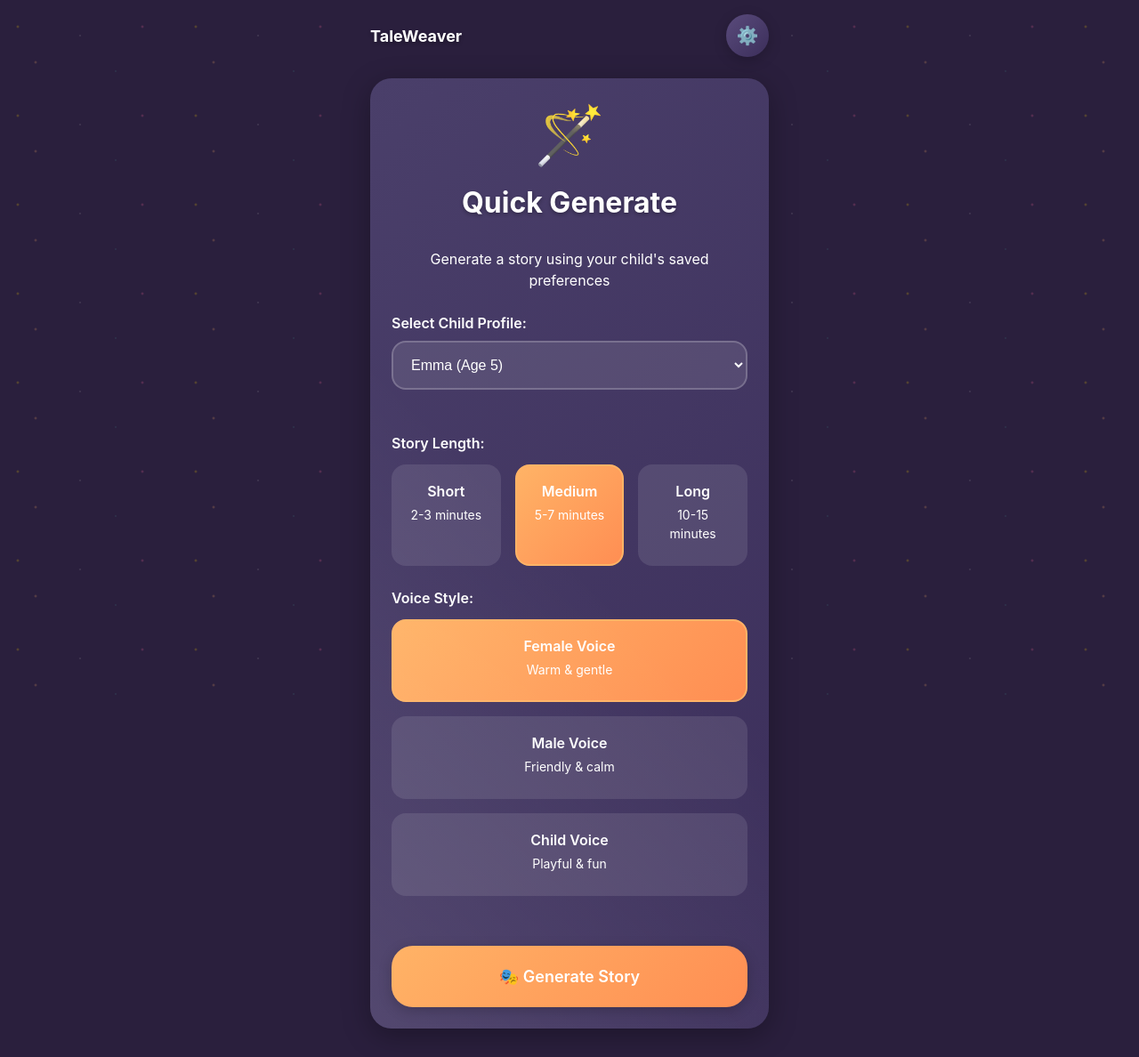
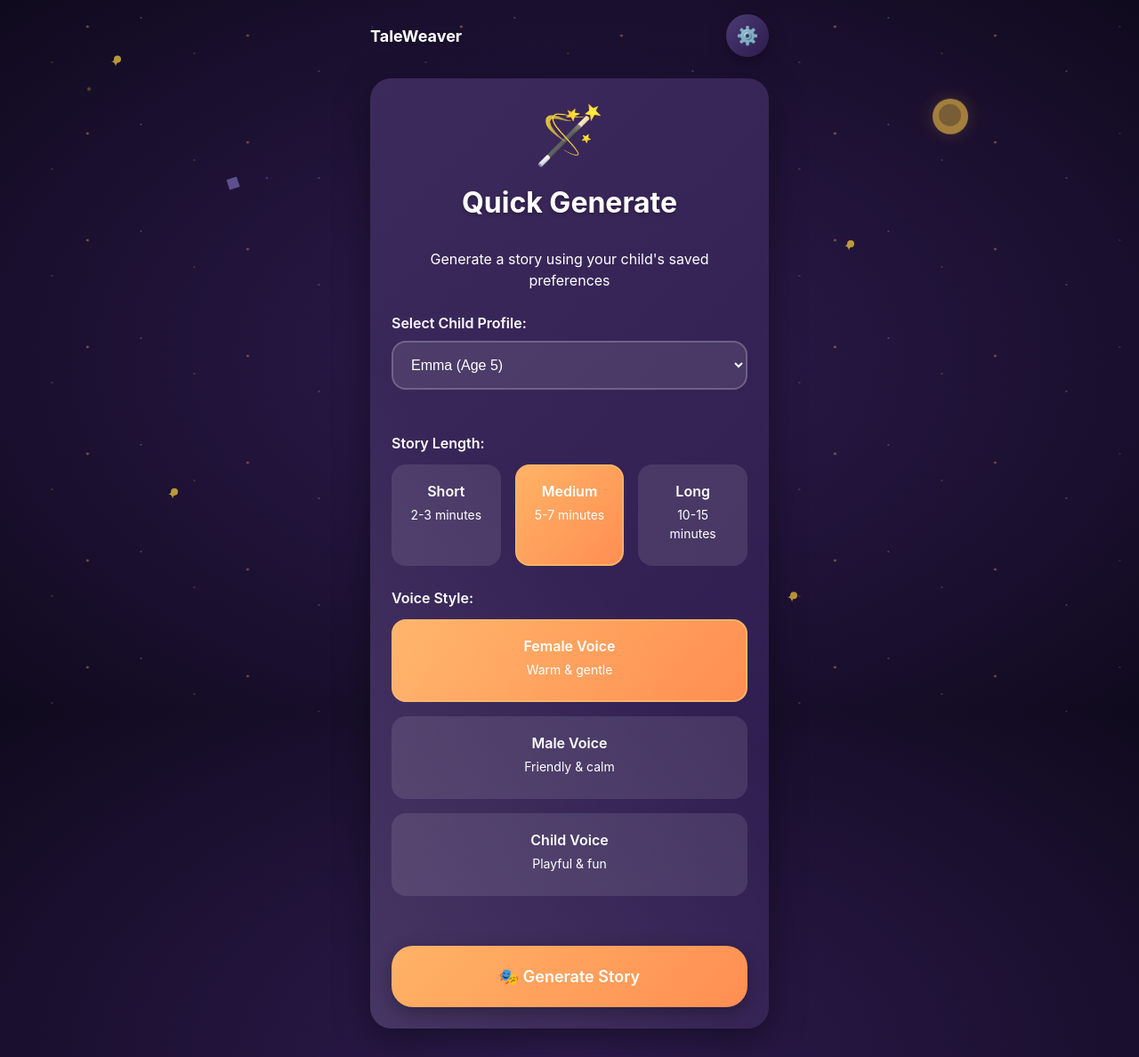
Before and after one commit to frostaura/app.taleweaver, a React (Create React App) app in the folder src/frontend/: page / in a window 1280 px wide. Shown: the whole page at 89% size. Built offline with nearby package versions, Linux system fonts and the light colour scheme.

Commit message:
Implement initial visual redesign with updated theme and dashboard cards
Co-authored-by: frostaura <8956241+frostaura@users.noreply.github.com>

```diff
--- a/src/frontend/src/App.tsx
+++ b/src/frontend/src/App.tsx
@@ -5,6 +5,7 @@ import { ThemeProvider } from 'styled-components';
 import { store } from './store';
 import { theme } from './styles/theme';
 import { GlobalStyle } from './styles/components';
+import BackgroundDecorations from './components/BackgroundDecorations';
 import Dashboard from './pages/Dashboard';
 import PrivacyPolicy from './pages/PrivacyPolicy';
 import ChildrenManager from './pages/ChildrenManager';
@@ -16,6 +17,7 @@ function App() {
     <Provider store={store}>
       <ThemeProvider theme={theme}>
         <GlobalStyle />
+        <BackgroundDecorations />
         <Router>
           <Routes>
             <Route path="/" element={<QuickGenerate />} />
--- /dev/null
+++ b/src/frontend/src/components/BackgroundDecorations.tsx
@@ -0,0 +1,118 @@
+import React from 'react';
+import styled, { keyframes } from 'styled-components';
+
+const float = keyframes`
+  0%, 100% { transform: translateY(0px); }
+  50% { transform: translateY(-10px); }
+`;
+
+const rotate = keyframes`
+  from { transform: rotate(0deg); }
+  to { transform: rotate(360deg); }
+`;
+
+const Decorations = styled.div`
+  position: fixed;
+  top: 0;
+  left: 0;
+  right: 0;
+  bottom: 0;
+  pointer-events: none;
+  z-index: -1;
+  overflow: hidden;
+`;
+
+const Moon = styled.div`
+  position: absolute;
+  top: 15%;
+  right: 15%;
+  width: 40px;
+  height: 40px;
+  background: ${props => props.theme.colors.moon};
+  border-radius: 50%;
+  opacity: 0.6;
+  animation: ${float} 4s ease-in-out infinite;
+  box-shadow: 0 0 20px rgba(255, 201, 71, 0.3);
+
+  &::before {
+    content: '';
+    position: absolute;
+    top: 6px;
+    right: 8px;
+    width: 25px;
+    height: 25px;
+    background: ${props => props.theme.colors.background};
+    border-radius: 50%;
+    opacity: 0.3;
+  }
+`;
+
+const Diamond = styled.div`
+  position: absolute;
+  top: 25%;
+  left: 20%;
+  width: 12px;
+  height: 12px;
+  background: ${props => props.theme.colors.diamond};
+  transform: rotate(45deg);
+  opacity: 0.5;
+  animation: ${rotate} 8s linear infinite;
+`;
+
+const Star = styled.div`
+  position: absolute;
+  width: 8px;
+  height: 8px;
+  background: ${props => props.theme.colors.star};
+  border-radius: 50%;
+  opacity: 0.7;
+  animation: ${float} 3s ease-in-out infinite;
+
+  &::before {
+    content: '✦';
+    position: absolute;
+    top: -4px;
+    left: -4px;
+    font-size: 16px;
+    color: ${props => props.theme.colors.star};
+  }
+`;
+
+const Star1 = styled(Star)`
+  top: 8%;
+  left: 10%;
+  animation-delay: 0s;
+`;
+
+const Star2 = styled(Star)`
+  top: 35%;
+  right: 25%;
+  animation-delay: 1s;
+`;
+
+const Star3 = styled(Star)`
+  bottom: 30%;
+  left: 15%;
+  animation-delay: 2s;
+`;
+
+const Star4 = styled(Star)`
+  bottom: 15%;
+  right: 30%;
+  animation-delay: 0.5s;
+`;
+
+const BackgroundDecorations: React.FC = () => {
+  return (
+    <Decorations>
+      <Moon />
+      <Diamond />
+      <Star1 />
+      <Star2 />
+      <Star3 />
+      <Star4 />
+    </Decorations>
+  );
+};
+
+export default BackgroundDecorations;
--- a/src/frontend/src/components/FeatureCard.tsx
+++ b/src/frontend/src/components/FeatureCard.tsx
@@ -5,30 +5,103 @@ import { Card, Subtitle, IconWrapper, Grid as BaseGrid } from '../styles/compone
 interface FeatureCardProps {
   title: string;
   icon: string;
-  gradient: 'primary' | 'accent';
+  variant: 'privacy' | 'parental' | 'generate' | 'custom';
   onClick: () => void;
   showActionButtons?: boolean;
   showCharacterGrid?: boolean;
 }
 
 const StyledCard = styled(Card).withConfig({
-  shouldForwardProp: (prop) => !['gradient'].includes(prop),
-})<{ gradient: 'primary' | 'accent' }>`
+  shouldForwardProp: (prop) => !['variant'].includes(prop),
+})<{ variant: 'privacy' | 'parental' | 'generate' | 'custom' }>`
   cursor: pointer;
-  transition: transform 0.3s ease;
-  min-height: 200px;
+  transition: all 0.3s ease;
+  min-height: 220px;
   display: flex;
   flex-direction: column;
+  position: relative;
 
-  background: ${props =>
-    props.gradient === 'accent'
-      ? props.theme.gradients.accent
-      : props.theme.gradients.card
-  };
+  background: ${props => {
+    switch (props.variant) {
+      case 'privacy':
+        return props.theme.gradients.card;
+      case 'parental':
+        return props.theme.gradients.card;
+      case 'generate':
+        return props.theme.gradients.card;
+      case 'custom':
+        return props.theme.gradients.card;
+      default:
+        return props.theme.gradients.card;
+    }
+  }};
 
   &:hover {
-    transform: translateY(-4px);
+    transform: translateY(-6px);
+    box-shadow: ${props => props.theme.shadows.cardHover};
+    background: ${props => props.theme.gradients.cardHover};
   }
+
+  /* Add decorative elements for each card type */
+  &::after {
+    content: '';
+    position: absolute;
+    top: ${props => props.theme.spacing.md};
+    right: ${props => props.theme.spacing.md};
+    width: 8px;
+    height: 8px;
+    background: ${props => {
+      switch (props.variant) {
+        case 'privacy':
+          return props.theme.colors.star;
+        case 'parental':
+          return props.theme.colors.moon;
+        case 'generate':
+          return props.theme.colors.star;
+        case 'custom':
+          return props.theme.colors.diamond;
+        default:
+          return props.theme.colors.star;
+      }
+    }};
+    border-radius: ${props => props.variant === 'custom' ? '2px' : '50%'};
+    transform: ${props => props.variant === 'custom' ? 'rotate(45deg)' : 'none'};
+    opacity: 0.7;
+  }
+`;
+
+const IconContainer = styled.div.withConfig({
+  shouldForwardProp: (prop) => !['variant'].includes(prop),
+})<{ variant: 'privacy' | 'parental' | 'generate' | 'custom' }>`
+  width: 80px;
+  height: 80px;
+  margin: 0 auto ${props => props.theme.spacing.md} auto;
+  background: ${props => {
+    switch (props.variant) {
+      case 'privacy':
+        return props.theme.gradients.shield;
+      case 'parental':
+        return props.theme.gradients.lockGradient;
+      case 'generate':
+        return props.theme.gradients.card;
+      case 'custom':
+        return props.theme.gradients.card;
+      default:
+        return props.theme.gradients.card;
+    }
+  }};
+  border-radius: ${props => props.theme.borderRadius.large};
+  display: flex;
+  align-items: center;
+  justify-content: center;
+  position: relative;
+  box-shadow: ${props => props.theme.shadows.inner};
+
+  /* Special styling for generate card */
+  ${props => props.variant === 'generate' && `
+    background: transparent;
+    box-shadow: none;
+  `}
 `;
 
 const ContentArea = styled.div`
@@ -38,6 +111,33 @@ const ContentArea = styled.div`
   align-items: center;
   justify-content: center;
   text-align: center;
+  padding: ${props => props.theme.spacing.md};
+`;
+
+const GenerateButton = styled.div`
+  width: 100%;
+  height: 40px;
+  background: ${props => props.theme.gradients.accent};
+  border-radius: ${props => props.theme.borderRadius.large};
+  display: flex;
+  align-items: center;
+  justify-content: center;
+  color: white;
+  font-weight: 600;
+  margin: ${props => props.theme.spacing.md} 0;
+  box-shadow: ${props => props.theme.shadows.button};
+  position: relative;
+  overflow: hidden;
+
+  &::before {
+    content: '';
+    position: absolute;
+    top: 0;
+    left: 0;
+    right: 0;
+    bottom: 0;
+    background: linear-gradient(45deg, rgba(255, 255, 255, 0.2) 0%, transparent 50%);
+  }
 `;
 
 const ActionButtonsGrid = styled(BaseGrid)`
@@ -86,47 +186,161 @@ const CharacterIcon = styled.div.withConfig({
   font-size: 24px;
   cursor: pointer;
   transition: transform 0.2s ease;
+  position: relative;
+  overflow: hidden;
+
+  &::before {
+    content: '';
+    position: absolute;
+    top: 0;
+    left: 0;
+    right: 0;
+    bottom: 0;
+    background: linear-gradient(45deg, rgba(255, 255, 255, 0.1) 0%, transparent 50%);
+  }
 
   &:hover {
-    transform: scale(1.1);
+    transform: scale(1.05);
   }
 `;
 
-const ProgressBar = styled.div`
+const ProgressPlaceholder = styled.div`
   width: 100%;
-  height: 8px;
-  background: rgba(255, 255, 255, 0.2);
-  border-radius: 4px;
-  margin: ${props => props.theme.spacing.sm} 0;
+  height: 12px;
+  background: rgba(255, 255, 255, 0.15);
+  border-radius: 6px;
+  position: relative;
   overflow: hidden;
 
   &::after {
     content: '';
-    display: block;
-    width: 60%;
+    position: absolute;
+    top: 0;
+    left: 0;
     height: 100%;
+    width: 70%;
     background: ${props => props.theme.gradients.pink};
-    border-radius: 4px;
+    border-radius: 6px;
+    animation: shimmer 2s ease-in-out infinite;
+  }
+
+  @keyframes shimmer {
+    0%, 100% { opacity: 0.8; }
+    50% { opacity: 1; }
+  }
+
+  @keyframes sparkle {
+    0%, 100% {
+      transform: scale(1) rotate(0deg);
+      opacity: 0.8;
+    }
+    50% {
+      transform: scale(1.2) rotate(180deg);
+      opacity: 1;
+    }
   }
 `;
 
 const FeatureCard: React.FC<FeatureCardProps> = ({
   title,
   icon,
-  gradient,
+  variant,
   onClick,
   showActionButtons,
   showCharacterGrid
 }) => {
+  const renderIcon = () => {
+    if (variant === 'privacy') {
+      return (
+        <IconContainer variant={variant}>
+          <div style={{ position: 'relative', fontSize: '32px' }}>
+            🛡️
+            <div style={{
+              position: 'absolute',
+              top: '-8px',
+              right: '-8px',
+              fontSize: '16px',
+              color: '#FFD23F'
+            }}>
+              ⭐
+            </div>
+          </div>
+        </IconContainer>
+      );
+    }
+
+    if (variant === 'parental') {
+      return (
+        <IconContainer variant={variant}>
+          <span style={{ fontSize: '40px' }}>🔒</span>
+        </IconContainer>
+      );
+    }
+
+    if (variant === 'generate') {
+      return (
+        <div style={{ position: 'relative', fontSize: '64px', margin: '16px 0' }}>
+          🪄
+          <div style={{
+            position: 'absolute',
+            top: '-10px',
+            right: '-10px',
+            fontSize: '16px',
+            animation: 'sparkle 2s ease-in-out infinite'
+          }}>
+            ✨
+          </div>
+        </div>
+      );
+    }
+
+    return (
+      <IconContainer variant={variant}>
+        <span style={{ fontSize: '40px' }}>{icon}</span>
+      </IconContainer>
+    );
+  };
+
   return (
-    <StyledCard gradient={gradient} onClick={onClick}>
+    <StyledCard variant={variant} onClick={onClick}>
       <ContentArea>
-        <IconWrapper size="large">
-          <span style={{ fontSize: '48px' }}>{icon}</span>
-        </IconWrapper>
-        <Subtitle>{title}</Subtitle>
+        {renderIcon()}
+        <Subtitle style={{ marginBottom: '12px', fontSize: '18px' }}>{title}</Subtitle>
 
-        {title === 'Quick Generate' && <ProgressBar />}
+        {variant === 'generate' && <GenerateButton>Generate Story</GenerateButton>}
+
+        {/* Add content lines for privacy and parental cards */}
+        {(variant === 'privacy' || variant === 'parental') && (
+          <div style={{ width: '100%', marginTop: '16px' }}>
+            <div style={{
+              width: '100%',
+              height: '6px',
+              background: 'rgba(255, 255, 255, 0.15)',
+              borderRadius: '3px',
+              marginBottom: '8px'
+            }} />
+            <div style={{
+              width: '80%',
+              height: '6px',
+              background: 'rgba(255, 255, 255, 0.15)',
+              borderRadius: '3px',
+              marginBottom: '8px'
+            }} />
+            <div style={{
+              width: '90%',
+              height: '6px',
+              background: 'rgba(255, 255, 255, 0.15)',
+              borderRadius: '3px',
+              marginBottom: '8px'
+            }} />
+            <div style={{
+              width: '75%',
+              height: '6px',
+              background: 'rgba(255, 255, 255, 0.15)',
+              borderRadius: '3px'
+            }} />
+          </div>
+        )}
       </ContentArea>
 
       {showActionButtons && (
@@ -140,10 +354,10 @@ const FeatureCard: React.FC<FeatureCardProps> = ({
       {showCharacterGrid && (
         <CharacterGrid>
           <CharacterIcon bgColor="#FF8E53">🐱</CharacterIcon>
-          <CharacterIcon bgColor="#4ECDC4">🌸</CharacterIcon>
-          <CharacterIcon bgColor="#B8A9D9">🦕</CharacterIcon>
-          <CharacterIcon bgColor="#5A4B7C">
-            <div style={{ width: '100%', height: '8px', background: 'rgba(255,255,255,0.3)', borderRadius: '4px' }} />
+          <CharacterIcon bgColor="#5B8FDF">🌸</CharacterIcon>
+          <CharacterIcon bgColor="#9B8CE8">🦕</CharacterIcon>
+          <CharacterIcon bgColor="rgba(255, 255, 255, 0.1)">
+            <ProgressPlaceholder />
           </CharacterIcon>
         </CharacterGrid>
       )}
--- a/src/frontend/src/styles/components.ts
+++ b/src/frontend/src/styles/components.ts
@@ -16,9 +16,56 @@ export const GlobalStyle = createGlobalStyle`
   }
 
   body {
-    background: ${theme.colors.background};
+    background: ${theme.gradients.background};
     color: ${theme.colors.text};
     overflow-x: hidden;
+    position: relative;
+
+    /* Add starry background effect */
+    &::before {
+      content: '';
+      position: fixed;
+      top: 0;
+      left: 0;
+      right: 0;
+      bottom: 0;
+      background-image:
+        radial-gradient(2px 2px at 20px 30px, ${theme.colors.star}, transparent),
+        radial-gradient(1px 1px at 80px 20px, ${theme.colors.white}, transparent),
+        radial-gradient(1px 1px at 140px 60px, ${theme.colors.star}, transparent),
+        radial-gradient(2px 2px at 200px 40px, ${theme.colors.accent}, transparent),
+        radial-gradient(1px 1px at 280px 80px, ${theme.colors.white}, transparent),
+        radial-gradient(1px 1px at 340px 30px, ${theme.colors.diamond}, transparent),
+        radial-gradient(1px 1px at 400px 70px, ${theme.colors.star}, transparent);
+      background-repeat: repeat;
+      background-size: 420px 120px;
+      opacity: 0.6;
+      z-index: -2;
+      pointer-events: none;
+      animation: starryNight 30s linear infinite;
+    }
+
+    /* Add floating decorative elements */
+    &::after {
+      content: '';
+      position: fixed;
+      top: 0;
+      left: 0;
+      right: 0;
+      bottom: 0;
+      background-image:
+        radial-gradient(3px 3px at 100px 100px, ${theme.colors.moon}, transparent),
+        radial-gradient(2px 2px at 300px 200px, ${theme.colors.diamond}, transparent);
+      background-repeat: no-repeat;
+      opacity: 0.4;
+      z-index: -1;
+      pointer-events: none;
+    }
+  }
+
+  @keyframes starryNight {
+    from { background-position: 0 0; }
+    to { background-position: 420px 0; }
   }
 
   #root {
@@ -59,29 +106,8 @@ export const Container = styled.div`
   margin: 0 auto;
   padding: ${theme.spacing.md};
   min-height: 100vh;
-  background: ${theme.colors.background};
   position: relative;
-
-  /* Add starry background effect */
-  &::before {
-    content: '';
-    position: fixed;
-    top: 0;
-    left: 0;
-    right: 0;
-    bottom: 0;
-    background-image:
-      radial-gradient(2px 2px at 20px 30px, #FFD700, transparent),
-      radial-gradient(2px 2px at 40px 70px, #FFB366, transparent),
-      radial-gradient(1px 1px at 90px 40px, #FFFFFF, transparent),
-      radial-gradient(1px 1px at 130px 80px, #4ECDC4, transparent),
-      radial-gradient(2px 2px at 160px 30px, #FF6B9D, transparent);
-    background-repeat: repeat;
-    background-size: 200px 100px;
-    opacity: 0.3;
-    z-index: -1;
-    pointer-events: none;
-  }
+  z-index: 1;
 `;
 
 export const Card = styled.div`
--- a/src/frontend/src/styles/theme.ts
+++ b/src/frontend/src/styles/theme.ts
@@ -1,31 +1,40 @@
 export const theme = {
   colors: {
-    primary: '#3B2E5A',      // Dark purple from the design
-    secondary: '#5A4B7C',    // Medium purple
-    background: '#2A1F3D',   // Very dark purple background
-    cardBg: '#4A3F6A',       // Card background
-    accent: '#FFB366',       // Orange/yellow accent
+    primary: '#2D1B4E',      // Deeper dark purple from the design
+    secondary: '#4A3B72',    // Medium purple
+    background: '#1A0F2E',   // Very dark navy purple background
+    cardBg: '#3D2A5C',       // Card background with blue tint
+    accent: '#FFB366',       // Orange/peachy accent
     pink: '#FF6B9D',         // Pink accent
-    blue: '#4ECDC4',         // Teal blue
+    blue: '#5B8FDF',         // Soft blue
+    teal: '#4ECDC4',         // Teal blue
     white: '#FFFFFF',
     text: '#FFFFFF',
     textSecondary: '#B8A9D9',
-    star: '#FFD700',
+    star: '#FFD23F',         // Warm yellow star
+    moon: '#FFC947',         // Moon color
+    diamond: '#9B8CE8',      // Purple diamond
     heart: '#FF6B9D',
     success: '#4CAF50',
     warning: '#FF9800',
     error: '#F44336'
   },
   gradients: {
-    primary: 'linear-gradient(135deg, #5A4B7C 0%, #3B2E5A 100%)',
-    card: 'linear-gradient(135deg, #4A3F6A 0%, #3B2E5A 100%)',
+    background: 'radial-gradient(ellipse at center, #2D1B4E 0%, #1A0F2E 70%, #0F0A1D 100%)',
+    primary: 'linear-gradient(135deg, #4A3B72 0%, #2D1B4E 100%)',
+    card: 'linear-gradient(135deg, #3D2A5C 0%, #2D1B4E 100%)',
+    cardHover: 'linear-gradient(135deg, #483574 0%, #332059 100%)',
     accent: 'linear-gradient(135deg, #FFB366 0%, #FF8E53 100%)',
-    pink: 'linear-gradient(135deg, #FF6B9D 0%, #C44569 100%)'
+    pink: 'linear-gradient(135deg, #FF6B9D 0%, #C44569 100%)',
+    lockGradient: 'linear-gradient(135deg, #FF8E53 0%, #FFB366 100%)',
+    shield: 'linear-gradient(135deg, #9B8CE8 0%, #6B5FBF 100%)'
   },
   shadows: {
-    card: '0 8px 32px rgba(0, 0, 0, 0.3)',
-    button: '0 4px 15px rgba(0, 0, 0, 0.2)',
-    inner: 'inset 0 2px 4px rgba(0, 0, 0, 0.1)'
+    card: '0 12px 40px rgba(0, 0, 0, 0.4)',
+    cardHover: '0 16px 48px rgba(0, 0, 0, 0.5)',
+    button: '0 6px 20px rgba(0, 0, 0, 0.3)',
+    inner: 'inset 0 2px 4px rgba(0, 0, 0, 0.2)',
+    glow: '0 0 20px rgba(255, 179, 102, 0.3)'
   },
   borderRadius: {
     small: '8px',
```
Also changed, not shown: src/frontend/src/pages/Dashboard.tsx (+6 -6 lines).
